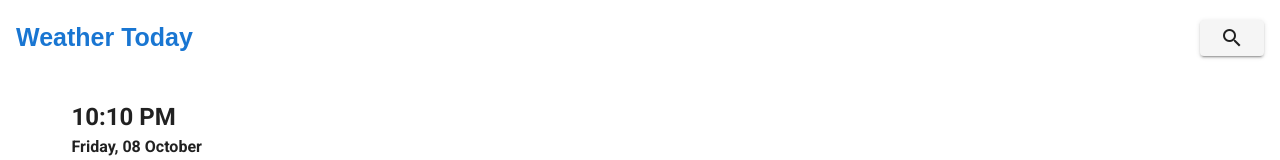
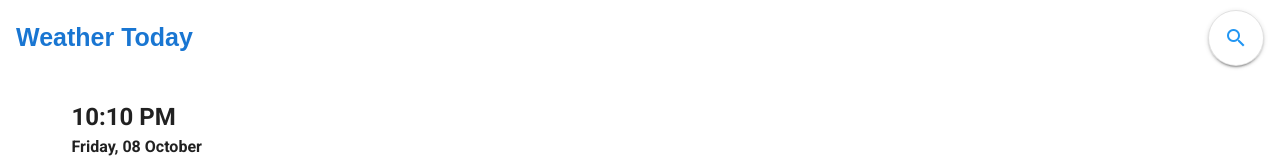
Before and after one commit to Shahiru93/WeatherToday, a Nuxt app: page / in a window 1280 px wide. Shown: the top 160 px of the page. Built offline with nearby package versions, Linux system fonts and the light colour scheme.

Commit message:
:sparkles:some ui changes

```diff
--- a/components/AppBar.vue
+++ b/components/AppBar.vue
@@ -15,8 +15,18 @@
 
       <v-spacer></v-spacer>
 
-      <v-btn :to="'/search'">
-        <v-icon>mdi-magnify</v-icon>
+      <v-btn
+      :to="'/search'"
+      depressed
+      elevation="2"
+      fab
+      outlined
+      raised
+      rounded
+      text
+      color="white"
+      >
+        <v-icon color="blue">mdi-magnify</v-icon>
       </v-btn>
     </v-app-bar>
   </v-card>
--- a/pages/search.vue
+++ b/pages/search.vue
@@ -1,6 +1,6 @@
 <template>
     <v-container>
-            <v-col v-if="weather.main">
+            <v-col align="center" v-if="weather.main">
                 <v-card color="cyan darken-4" dark>
                     <v-card-text>
                         <v-row>
@@ -13,18 +13,27 @@
                                     <span class="caption ml-4">{{ weather.weather[0].description }}</span>
                                 </p>
                             </v-col>
-                            <v-col xs4 class="text-xs-center">
+                            <v-col xs4 lass="text-xs-center">
                                 <h4>Wind & Pressure</h4>
-                                <h3 class="mt-4">Wind: {{ weather.wind.speed }} m/s ({{weather.wind.deg}} &deg;)</h3>
-                                <h3 class="mt-4">Humidity: {{ weather.main.humidity }} %</h3>
-                                <h3 class="mt-4">Pressure: {{ weather.main.pressure }} hPA</h3>
+                                <h5 class="mt-4">Wind: {{ weather.wind.speed }} m/s ({{weather.wind.deg}} &deg;)</h5>
+                                <h5 class="mt-4">Humidity: {{ weather.main.humidity }} %</h5>
+                                <h5 class="mt-4">Pressure: {{ weather.main.pressure }} hPA</h5>
                             </v-col>
                             <v-col xs4 class="text-xs-center">
                                 <h4>Min-Max Temperature</h4>
-                                <h3 class="mt-4">Max Temperature: {{ Math.round(weather.main.temp_max - 273) }} &#176;C</h3>
-                                <h3 class="mt-4">Min Temperature: {{ Math.round(weather.main.temp_min - 273) }} &#176;C</h3>
-                                <v-btn class="mt-4">
-                                    <v-icon large>mdi-cards-heart</v-icon>
+                                <h5 class="mt-4">Max Temperature: {{ Math.round(weather.main.temp_max - 273) }} &#176;C</h5>
+                                <h5 class="mt-4">Min Temperature: {{ Math.round(weather.main.temp_min - 273) }} &#176;C</h5>
+                                <v-btn
+                                depressed
+                                elevation="2"
+                                fab
+                                outlined
+                                raised
+                                rounded
+                                text
+                                class="mt-3"
+                                >
+                                <v-icon large color="red">mdi-cards-heart</v-icon>
                                 </v-btn>
                             </v-col>
                         </v-row>
@@ -36,9 +45,9 @@
                 <v-text-field label="Enter City Name..." solo v-model="city"></v-text-field>
                 </v-form>
             </v-flex>
-            <v-flex class="ma-4">
-                <v-row>
-                <v-card class="ma-10" max-width="200">
+            <v-col align="center">
+                <v-row justify="center">
+                <v-card class="ma-12" max-width="200">
                     <v-card-text>
                         <h3>Favourite 1</h3>
                         <h5>10:10 AM</h5>
@@ -47,7 +56,7 @@
                         <v-icon>mdi-white-balance-sunny</v-icon>
                     </v-card-text>
                 </v-card>
-                <v-card class="ma-10" max-width="200">
+                <v-card class="ma-12" max-width="200">
                     <v-card-text>
                         <h3>Favourite 1</h3>
                         <h5>10:10 AM</h5>
@@ -56,7 +65,7 @@
                         <v-icon>mdi-white-balance-sunny</v-icon>
                     </v-card-text>
                 </v-card>
-                <v-card class="ma-10" max-width="200">
+                <v-card class="ma-12" max-width="200">
                     <v-card-text>
                         <h3>Favourite 1</h3>
                         <h5>10:10 AM</h5>
@@ -66,8 +75,7 @@
                     </v-card-text>
                 </v-card>
                 </v-row>
-            </v-flex>
-
+            </v-col>
     </v-container>
 </template>
 
```
